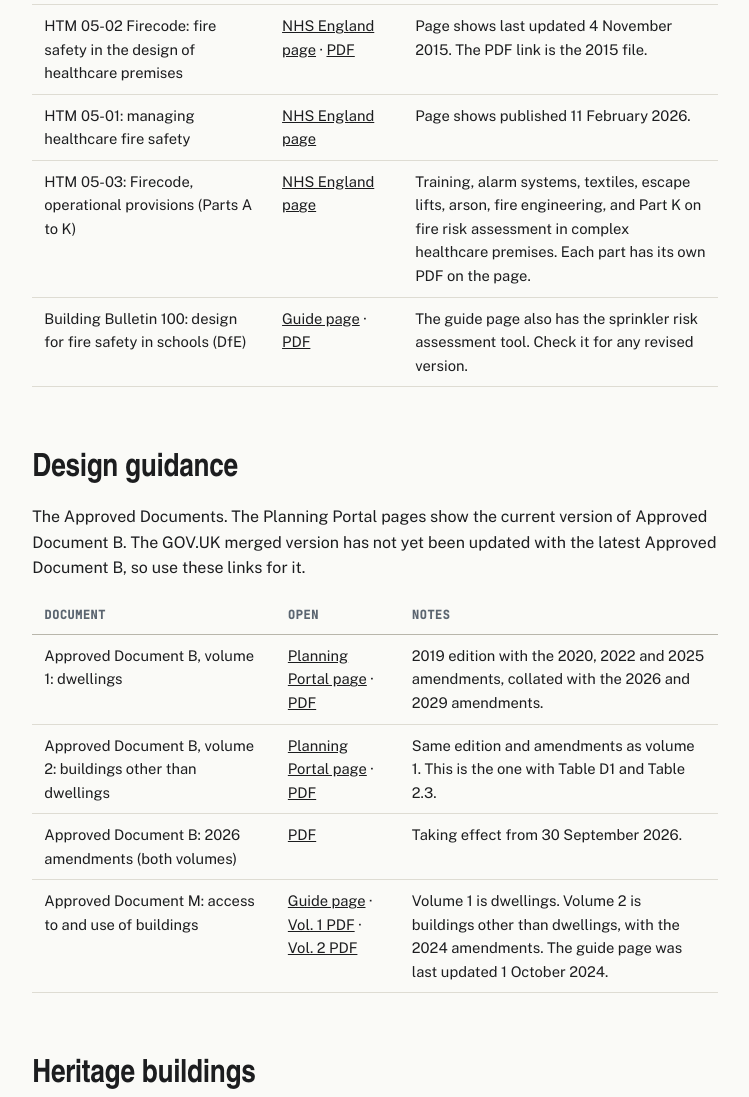
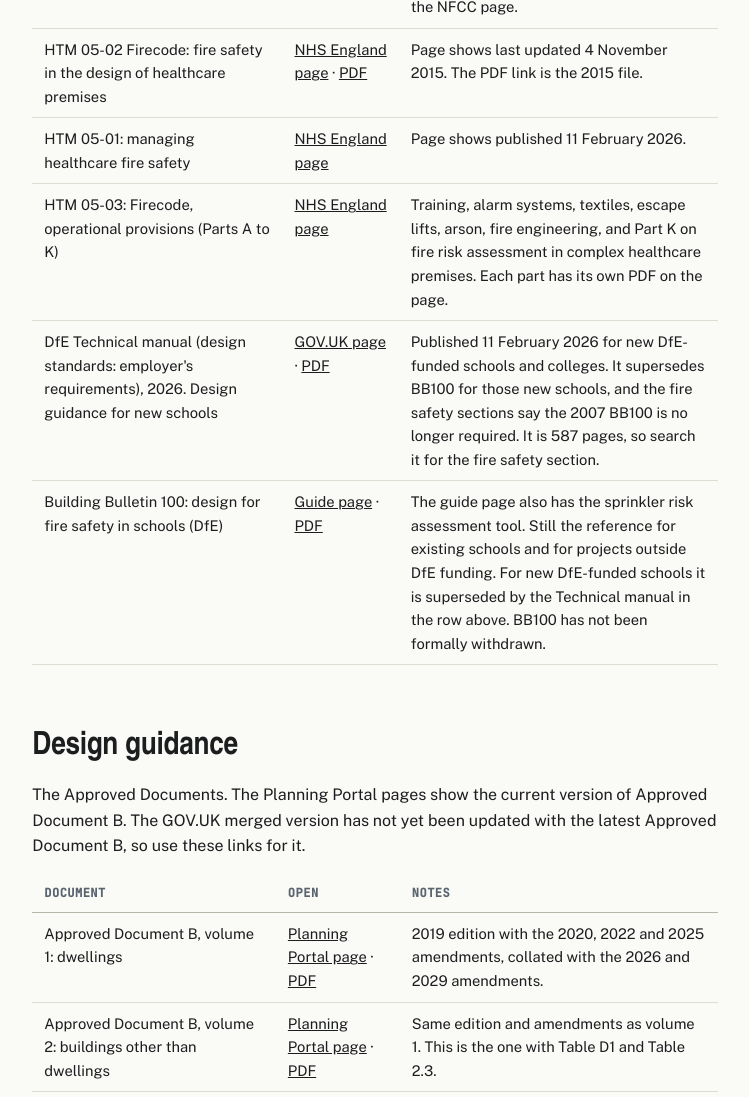
Before and after one commit to SnowLeopard-Solutions/dalmatian-fire-safety, a plain HTML site: page resources/assessor-reference.html in a window 1280 px wide. Shown: the part 4359-5456 px from the top of the page, without its empty margins (265-1014 px from the left). Drawn offline with nearby package versions, Linux system fonts and the light colour scheme; a web font is replaced by a local one.

Commit message:
Update assessor-reference.html

```diff
--- a/resources/assessor-reference.html
+++ b/resources/assessor-reference.html
@@ -144,7 +144,8 @@
           <tr><td>HTM 05-02 Firecode: fire safety in the design of healthcare premises</td><td><a href="https://www.england.nhs.uk/publication/fire-safety-in-the-design-of-healthcare-premises-htm-05-02/" target="_blank" rel="noopener">NHS England page</a> · <a href="https://www.england.nhs.uk/wp-content/uploads/2021/05/HTM_05-02_2015.pdf" target="_blank" rel="noopener">PDF</a></td><td>Page shows last updated 4 November 2015. The PDF link is the 2015 file.</td></tr>
           <tr><td>HTM 05-01: managing healthcare fire safety</td><td><a href="https://www.england.nhs.uk/publication/managing-healthcare-fire-safety-htm-05-01/" target="_blank" rel="noopener">NHS England page</a></td><td>Page shows published 11 February 2026.</td></tr>
           <tr><td>HTM 05-03: Firecode, operational provisions (Parts A to K)</td><td><a href="https://www.england.nhs.uk/publication/fire-safety-in-the-nhs-health-technical-memorandum-05-03" target="_blank" rel="noopener">NHS England page</a></td><td>Training, alarm systems, textiles, escape lifts, arson, fire engineering, and Part K on fire risk assessment in complex healthcare premises. Each part has its own PDF on the page.</td></tr>
-          <tr><td>Building Bulletin 100: design for fire safety in schools (DfE)</td><td><a href="https://www.gov.uk/government/publications/building-bulletin-100-design-for-fire-safety-in-schools" target="_blank" rel="noopener">Guide page</a> · <a href="https://assets.publishing.service.gov.uk/media/5a7c3751e5274a25a91413ea/buildingbulletin100_onlineversion.pdf" target="_blank" rel="noopener">PDF</a></td><td>The guide page also has the sprinkler risk assessment tool. Check it for any revised version.</td></tr>
+          <tr><td>DfE Technical manual (design standards: employer's requirements), 2026. Design guidance for new schools</td><td><a href="https://www.gov.uk/government/publications/design-standards-employers-requirements" target="_blank" rel="noopener">GOV.UK page</a> · <a href="https://assets.publishing.service.gov.uk/media/6971f649d8adeaf266040501/ER-DFE-XX-XX-T-X-0201-Technical_Manual-A-C01.pdf" target="_blank" rel="noopener">PDF</a></td><td>Published 11 February 2026 for new DfE-funded schools and colleges. It supersedes BB100 for those new schools, and the fire safety sections say the 2007 BB100 is no longer required. It is 587 pages, so search it for the fire safety section.</td></tr>
+          <tr><td>Building Bulletin 100: design for fire safety in schools (DfE)</td><td><a href="https://www.gov.uk/government/publications/building-bulletin-100-design-for-fire-safety-in-schools" target="_blank" rel="noopener">Guide page</a> · <a href="https://assets.publishing.service.gov.uk/media/5a7c3751e5274a25a91413ea/buildingbulletin100_onlineversion.pdf" target="_blank" rel="noopener">PDF</a></td><td>The guide page also has the sprinkler risk assessment tool. Still the reference for existing schools and for projects outside DfE funding. For new DfE-funded schools it is superseded by the Technical manual in the row above. BB100 has not been formally withdrawn.</td></tr>
         </tbody>
       </table>
     </div>
```
